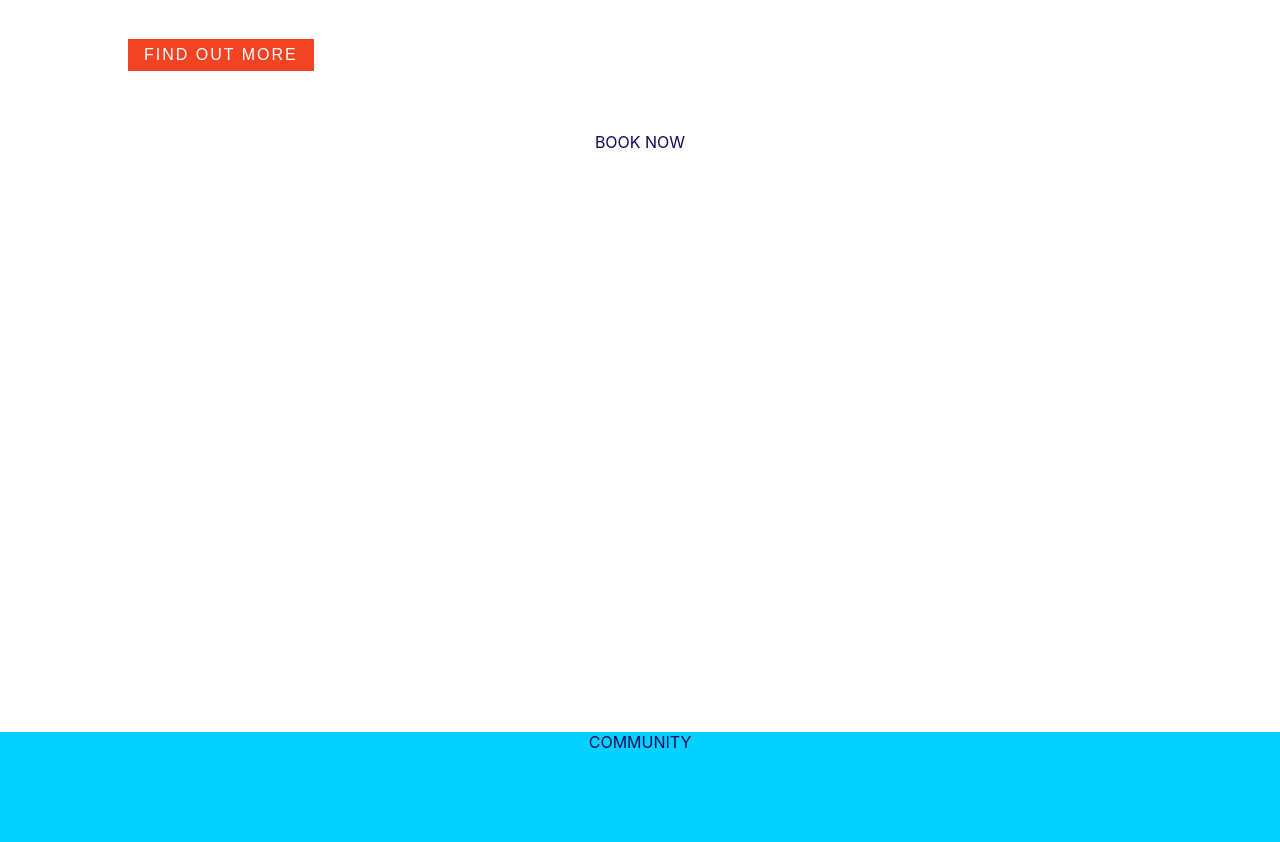
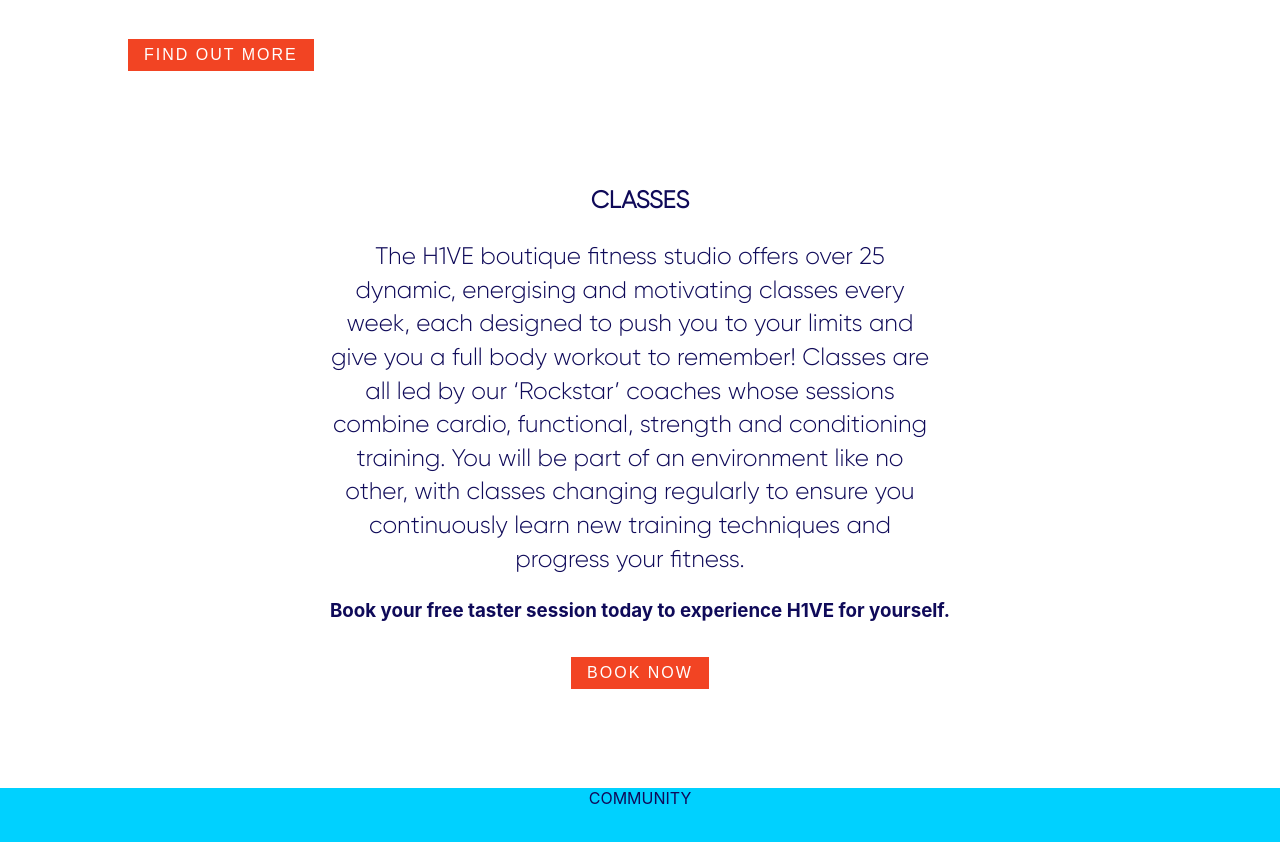
Before and after one commit to barnardnicholas/dawn-h1ve-prototype, a React (Create React App) app: page / in a window 1280 px wide. Shown: the part 1260-2102 px from the top of the page. Built offline with nearby package versions, Linux system fonts and the light colour scheme.

Commit message:
rough out book now component

```diff
--- a/src/App.css
+++ b/src/App.css
@@ -16,4 +16,6 @@
 
 p {
   font-size: 24px;
+  line-height: 1.4em;
+  font-family: "Gilroy Light", sans-serif;
 }
--- a/src/components/HomeBookNow.js
+++ b/src/components/HomeBookNow.js
@@ -1,8 +1,35 @@
 import React from "react";
 import "./home_booknow.css";
+import HomeSectionButton from "./HomeSectionButton";
 
 const HomeBookNow = () => {
-  return <div id="homebooknow">BOOK NOW</div>;
+  return (
+    <div id="homebooknow">
+      <div id="booknowcontainer">
+        <div>
+          <h2>CLASSES</h2>
+          <p id="classestext">
+            The H1VE boutique fitness studio offers over 25 dynamic, energising
+            and motivating classes every week, each designed to push you to your
+            limits and give you a full body workout to remember! Classes are all
+            led by our ‘Rockstar’ coaches whose sessions combine cardio,
+            functional, strength and conditioning training. You will be part of
+            an environment like no other, with classes changing regularly to
+            ensure you continuously learn new training techniques and progress
+            your fitness.
+          </p>
+          <h3>
+            Book your free taster session today to experience H1VE for yourself.
+          </h3>
+          <HomeSectionButton
+            text="BOOK NOW"
+            backgroundColor="#F24423"
+            textColor="#ffffff"
+          />
+        </div>
+      </div>
+    </div>
+  );
 };
 
 export default HomeBookNow;
--- a/src/components/home_booknow.css
+++ b/src/components/home_booknow.css
@@ -2,4 +2,15 @@
   height: 600px;
   background-color: #ffffff;
   color: #0f0a59;
+  text-align: center;
+  padding: 28px;
 }
+
+#classestext {
+  width: 600px;
+}
+
+#booknowcontainer {
+  display: flex;
+  justify-content: space-around;
+}
```
